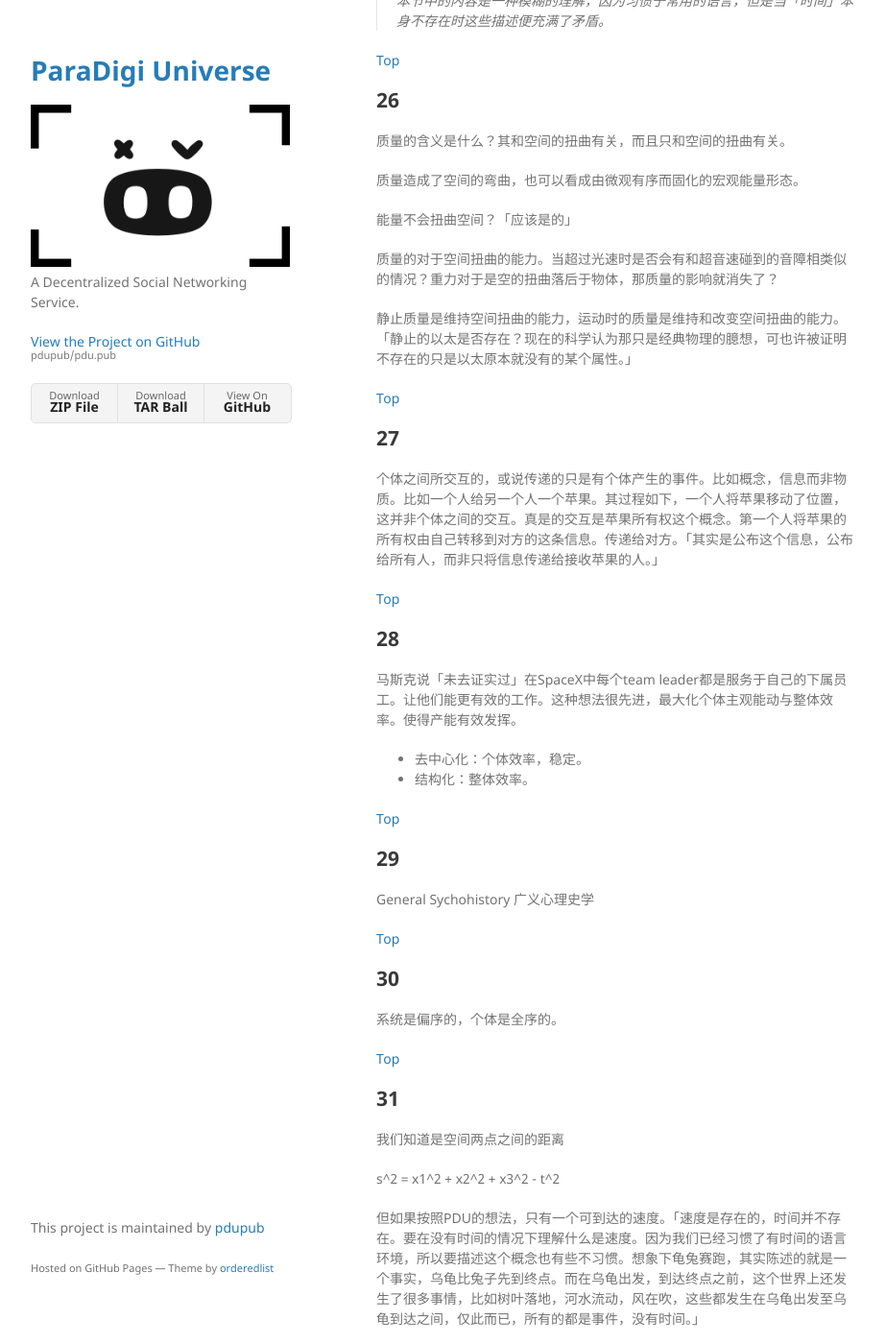
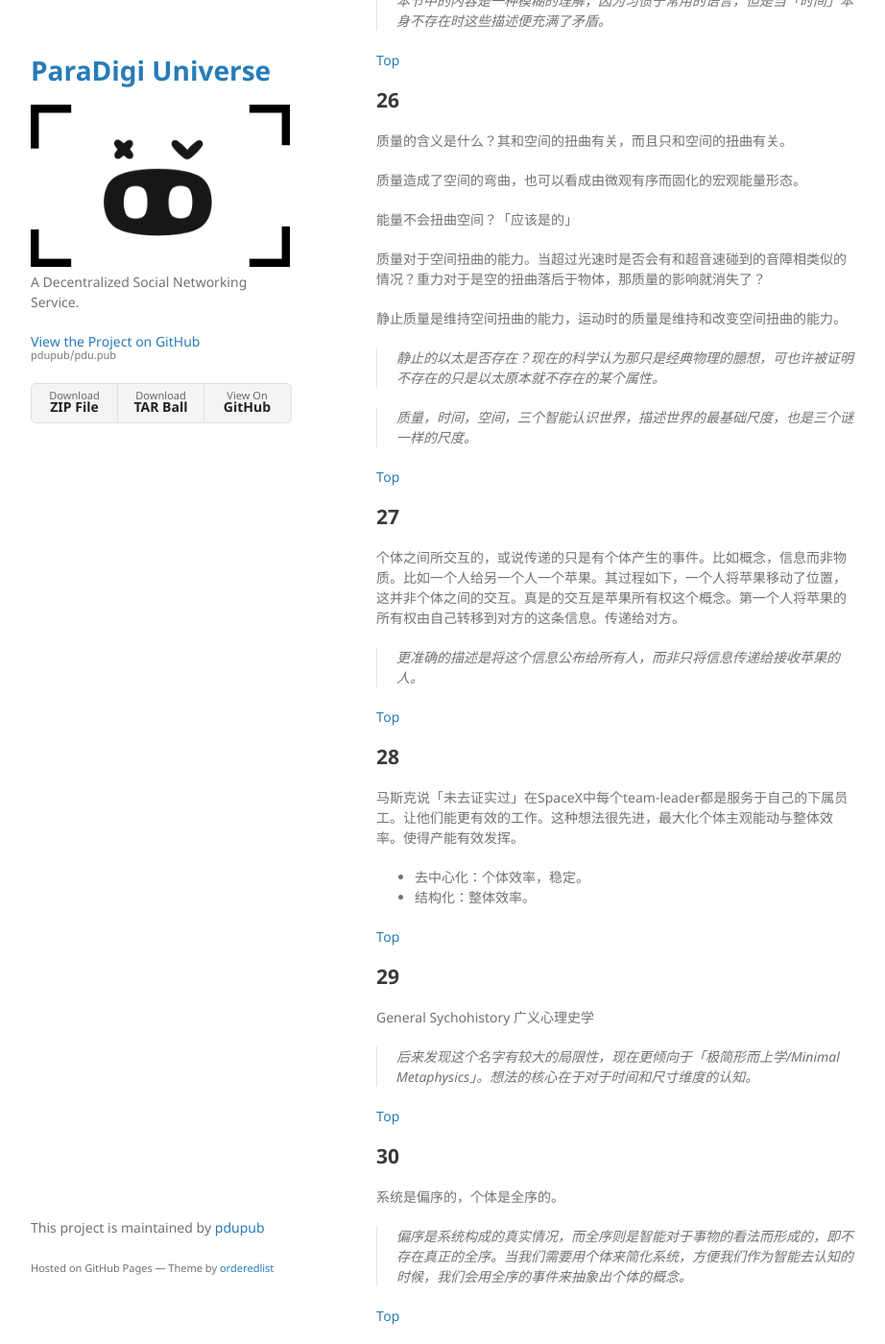
Before and after one commit to pdupub/pdu.pub, a Jekyll site: the page built from docs/zh/Draft.md, in a window 1280 px wide and 1400 px high, scrolled down 14169 px. Shown: the whole window at 96% size, without its empty margins (178-1100 px from the left). Built offline with Jekyll 4.4.1, drawn with Linux system fonts in a browser that asks for light colours; our own code applies the rules of GitHub Pages for plain Markdown files; some of the changed text lies outside the part shown.

Commit message:
draft refactor 1.31

```diff
--- a/docs/zh/Draft.md
+++ b/docs/zh/Draft.md
@@ -574,23 +574,28 @@ Psychohistory / 心理史学 「源自阿西莫夫的《基地》」
 
 能量不会扭曲空间？「应该是的」
 
-质量的对于空间扭曲的能力。当超过光速时是否会有和超音速碰到的音障相类似的情况？重力对于是空的扭曲落后于物体，那质量的影响就消失了？
-
-静止质量是维持空间扭曲的能力，运动时的质量是维持和改变空间扭曲的能力。「静止的以太是否存在？现在的科学认为那只是经典物理的臆想，可也许被证明不存在的只是以太原本就没有的某个属性。」
-
+质量对于空间扭曲的能力。当超过光速时是否会有和超音速碰到的音障相类似的情况？重力对于是空的扭曲落后于物体，那质量的影响就消失了？
+
+静止质量是维持空间扭曲的能力，运动时的质量是维持和改变空间扭曲的能力。
+
+> 静止的以太是否存在？现在的科学认为那只是经典物理的臆想，可也许被证明不存在的只是以太原本就不存在的某个属性。
+
+> 质量，时间，空间，三个智能认识世界，描述世界的最基础尺度，也是三个谜一样的尺度。
 
 [Top](#笔记稿)
 
 ## 27
 
-个体之间所交互的，或说传递的只是有个体产生的事件。比如概念，信息而非物质。比如一个人给另一个人一个苹果。其过程如下，一个人将苹果移动了位置，这并非个体之间的交互。真是的交互是苹果所有权这个概念。第一个人将苹果的所有权由自己转移到对方的这条信息。传递给对方。「其实是公布这个信息，公布给所有人，而非只将信息传递给接收苹果的人。」
+个体之间所交互的，或说传递的只是有个体产生的事件。比如概念，信息而非物质。比如一个人给另一个人一个苹果。其过程如下，一个人将苹果移动了位置，这并非个体之间的交互。真是的交互是苹果所有权这个概念。第一个人将苹果的所有权由自己转移到对方的这条信息。传递给对方。
+
+> 更准确的描述是将这个信息公布给所有人，而非只将信息传递给接收苹果的人。
 
 
 [Top](#笔记稿)
 
 ## 28
 
-马斯克说「未去证实过」在SpaceX中每个team leader都是服务于自己的下属员工。让他们能更有效的工作。这种想法很先进，最大化个体主观能动与整体效率。使得产能有效发挥。
+马斯克说「未去证实过」在SpaceX中每个team-leader都是服务于自己的下属员工。让他们能更有效的工作。这种想法很先进，最大化个体主观能动与整体效率。使得产能有效发挥。
 
 * 去中心化：个体效率，稳定。
 * 结构化：整体效率。
@@ -602,6 +607,7 @@ Psychohistory / 心理史学 「源自阿西莫夫的《基地》」
 
 General Sychohistory 广义心理史学
 
+> 后来发现这个名字有较大的局限性，现在更倾向于「极简形而上学/Minimal Metaphysics」。想法的核心在于对于时间和尺寸维度的认知。
 
 [Top](#笔记稿)
 
@@ -609,12 +615,14 @@ General Sychohistory 广义心理史学
 
 系统是偏序的，个体是全序的。
 
+> 偏序是系统构成的真实情况，而全序则是智能对于事物的看法而形成的，即不存在真正的全序。当我们需要用个体来简化系统，方便我们作为智能去认知的时候，我们会用全序的事件来抽象出个体的概念。
+
 
 [Top](#笔记稿)
 
 ## 31
 
-我们知道是空间两点之间的距离
+我们知道广义相对论中描述空间两点之间的距离
 
 s^2 = x1^2 + x2^2 + x3^2 - t^2
 
```
Also changed, not shown: other parts of docs/zh/Draft.md (+1 -1 lines).
